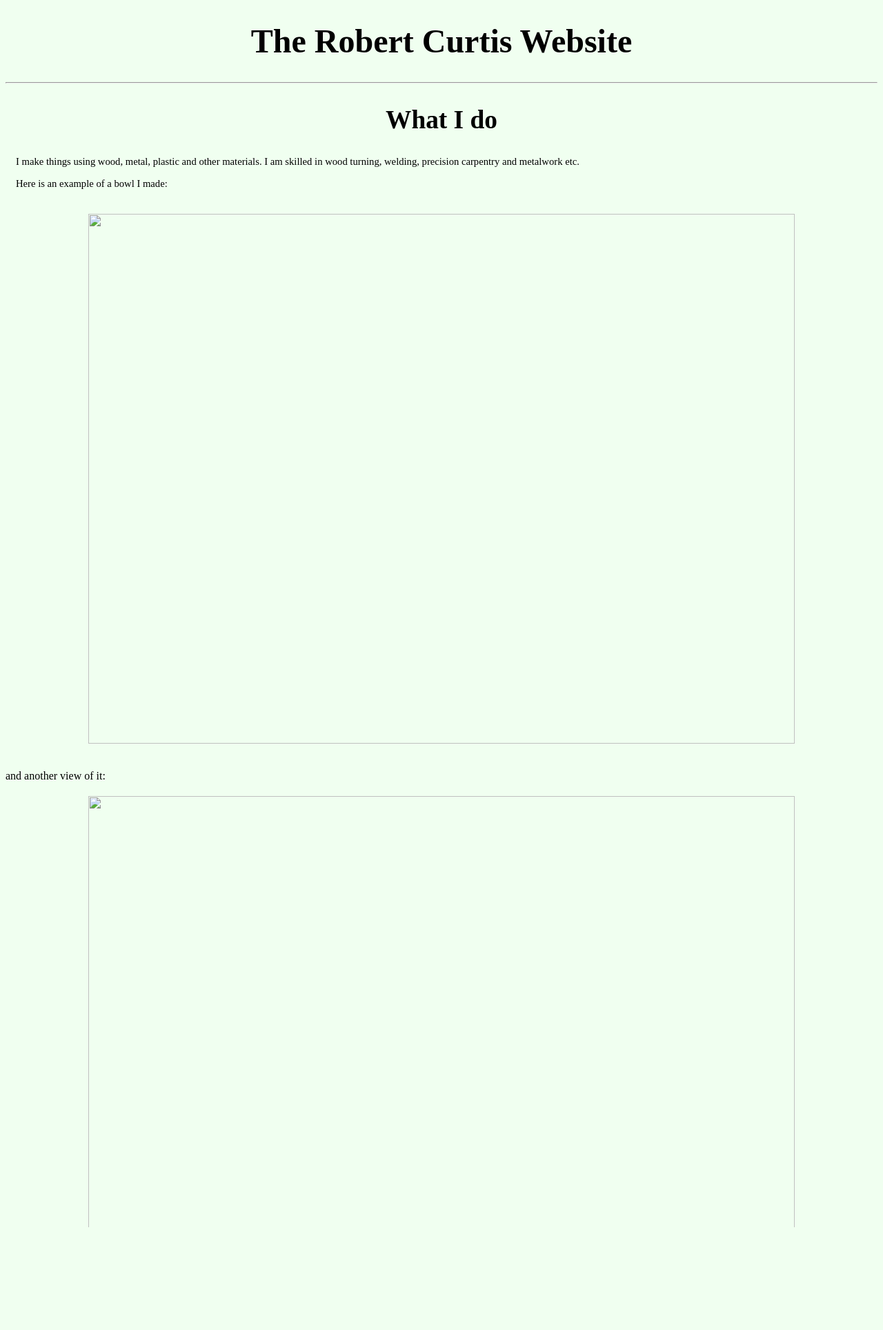
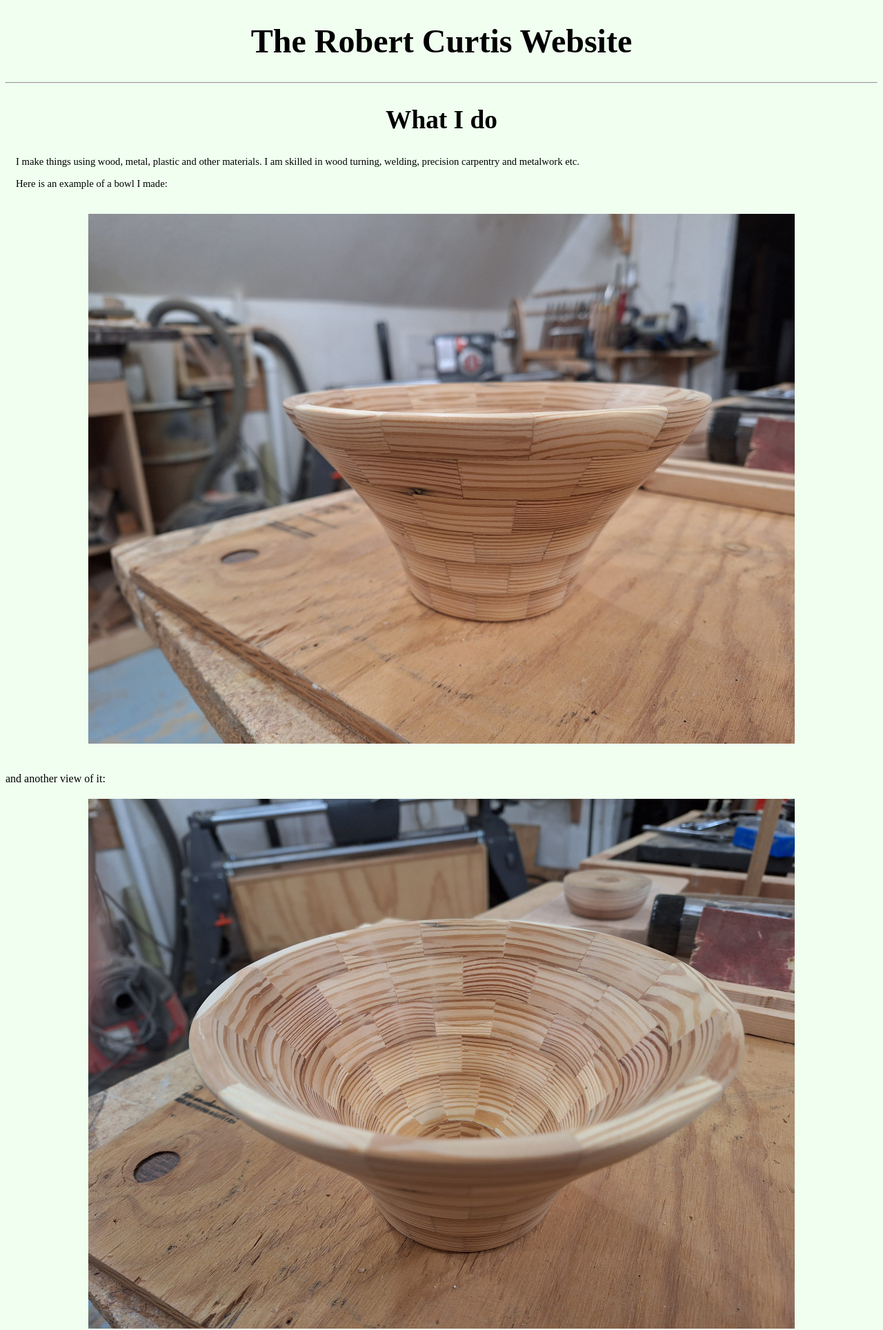
Before and after one commit to fredstevens-eng/SummerSky, a plain HTML site: page index.html in a window 1280 px wide. Shown: the top 1928 px of the page at 69% size. Drawn offline with Linux system fonts and the light colour scheme.

Commit message:
Forgot to add the pics!

```diff
--- a/index.html
+++ b/index.html
@@ -14,11 +14,11 @@
 <p> Here is an example of a bowl I made: <br>
 <!-- <img src="/home/fred/Pictures/ArtPictures/StoneCottage.jpg" width=100, height=100> -->
 <center>
-<img src="/home/fred/Pictures/CollectedPictures/RCBowl1.jpg"  width=1024px, height=768px,  vspace=20px>
+<img src="RCBowl1.jpg"  width=1024px, height=768px,  vspace=20px>
 </center>
 <br> and another view of it:<br>
 <center>
-<img src="/home/fred/Pictures/CollectedPictures/RCBowl2.jpg" width=1024px, height=768px vspace=20px>
+<img src="RCBowl2.jpg" width=1024px, height=768px vspace=20px>
 </center>
 <p> I also have a YouTube channel which contains videos of me working in my workshop:
 <a href="https://www.youtube.com/@RCWorks" target=_blank> YouTube Channel </a>
```
Also changed, not shown: RCBowl1.jpg (added), RCBowl2.jpg (added).
